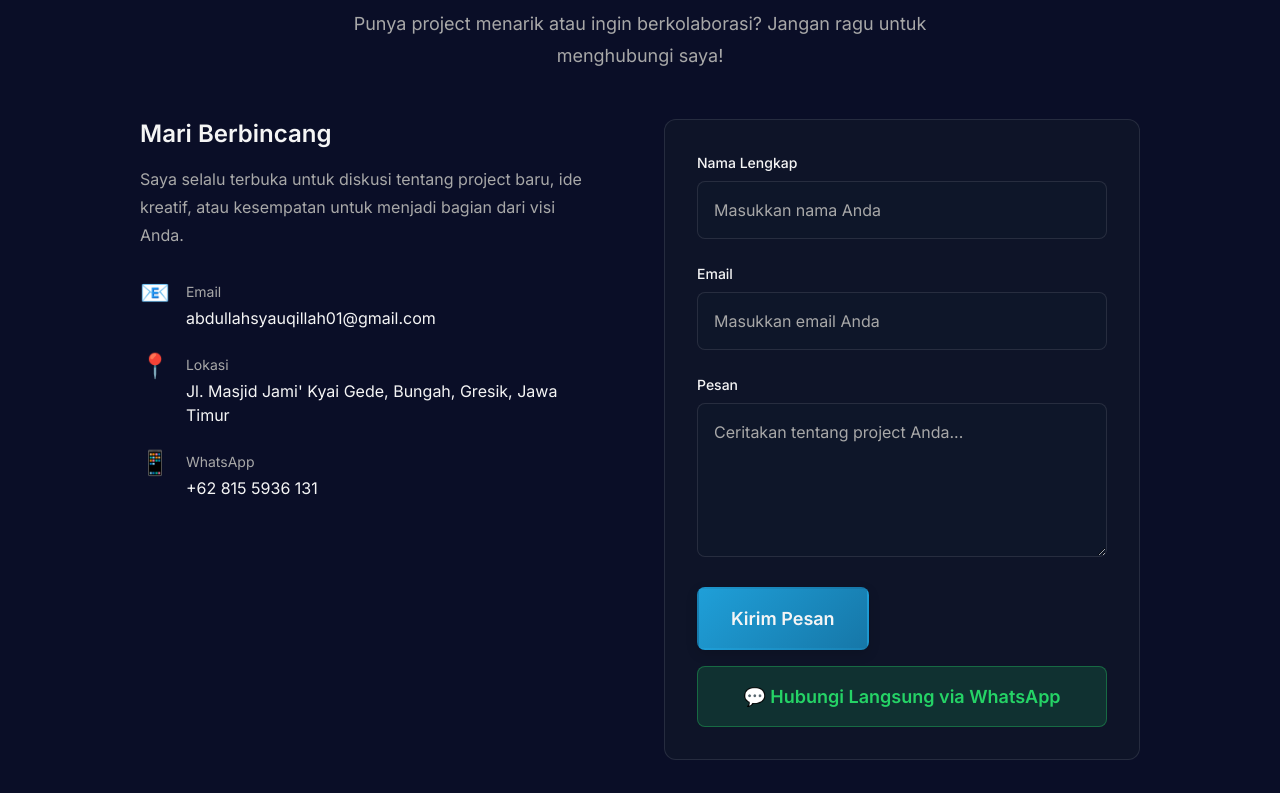
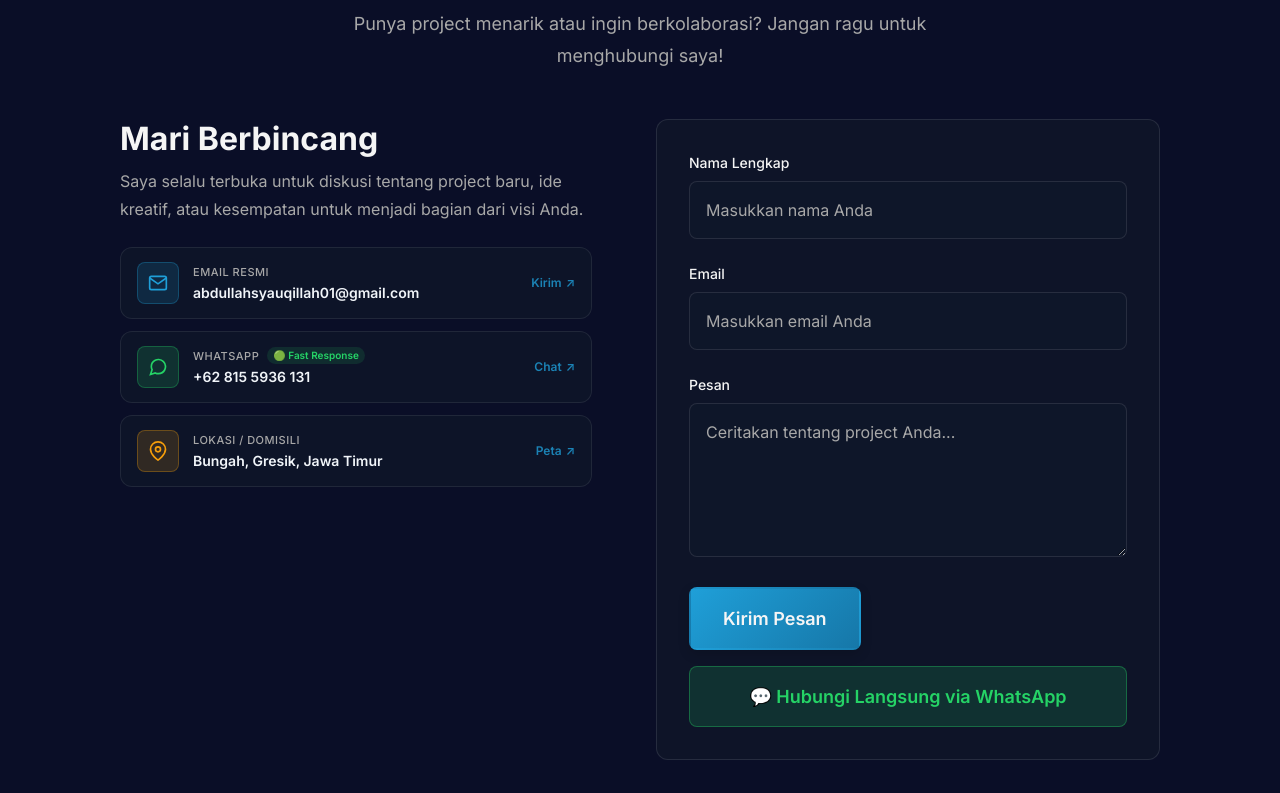
Before and after one commit to SyauQillah173/portofolio, a Vue app: page / in a window 1280 px wide. Shown: the part 7167-7960 px from the top of the page. Built offline with nearby package versions, Linux system fonts and the light colour scheme.

Commit message:
feat: make Contact section ultra-responsive on mobile and add multi-device backup/import sync

```diff
--- a/src/App.vue
+++ b/src/App.vue
@@ -93,42 +93,77 @@
                 </p>
 
                 <div class="contact-items">
-                  <div class="contact-item">
-                    <div class="contact-icon">📧</div>
-                    <div class="contact-details">
-                      <span class="contact-label">Email</span>
+                  <!-- Email Card -->
                   <a
                     href="mailto:abdullahsyauqillah01@gmail.com"
-                        class="contact-value"
-                        >abdullahsyauqillah01@gmail.com</a
+                    class="contact-card"
+                    title="Kirim Email ke Abdullah Syauqillah"
                   >
+                    <div class="contact-card-icon icon-email">
+                      <svg viewBox="0 0 24 24" fill="none" stroke="currentColor" stroke-width="2">
+                        <path d="M4 4h16c1.1 0 2 .9 2 2v12c0 1.1-.9 2-2 2H4c-1.1 0-2-.9-2-2V6c0-1.1.9-2 2-2z"/>
+                        <polyline points="22,6 12,13 2,6"/>
+                      </svg>
                     </div>
+                    <div class="contact-card-body">
+                      <span class="contact-card-label">Email Resmi</span>
+                      <span class="contact-card-val">abdullahsyauqillah01@gmail.com</span>
                     </div>
+                    <div class="contact-card-action">
+                      <span>Kirim</span>
+                      <span class="action-arrow">↗</span>
+                    </div>
+                  </a>
 
-                  <div class="contact-item">
-                    <div class="contact-icon">📍</div>
-                    <div class="contact-details">
-                      <span class="contact-label">Lokasi</span>
-                      <span class="contact-value"
-                        >Jl. Masjid Jami' Kyai Gede, Bungah, Gresik, Jawa Timur</span
-                      >
-                    </div>
-                  </div>
-
-                  <div class="contact-item">
-                    <div class="contact-icon">📱</div>
-                    <div class="contact-details">
-                      <span class="contact-label">WhatsApp</span>
+                  <!-- WhatsApp Card -->
                   <a
                     href="https://wa.me/628155936131?text=Halo%20Mas%20Syauqillah,%20saya%20melihat%20portofolio%20Anda%20dan%20tertarik%20untuk%20berkolaborasi"
-                        class="contact-value"
                     target="_blank"
                     rel="noopener noreferrer"
+                    class="contact-card contact-card-wa"
+                    title="Chat via WhatsApp"
                   >
-                        +62 815 5936 131
+                    <div class="contact-card-icon icon-wa">
+                      <svg viewBox="0 0 24 24" fill="none" stroke="currentColor" stroke-width="2">
+                        <path d="M21 11.5a8.38 8.38 0 0 1-.9 3.8 8.5 8.5 0 0 1-7.6 4.7 8.38 8.38 0 0 1-3.8-.9L3 21l1.9-5.7a8.38 8.38 0 0 1-.9-3.8 8.5 8.5 0 0 1 4.7-7.6 8.38 8.38 0 0 1 3.8-.9h.5a8.48 8.48 0 0 1 8 8v.5z"/>
+                      </svg>
+                    </div>
+                    <div class="contact-card-body">
+                      <div class="label-row">
+                        <span class="contact-card-label">WhatsApp</span>
+                        <span class="online-pill">🟢 Fast Response</span>
+                      </div>
+                      <span class="contact-card-val">+62 815 5936 131</span>
+                    </div>
+                    <div class="contact-card-action">
+                      <span>Chat</span>
+                      <span class="action-arrow">↗</span>
+                    </div>
                   </a>
+
+                  <!-- Lokasi Card -->
+                  <a
+                    href="https://maps.google.com/?q=Bungah+Gresik+Jawa+Timur"
+                    target="_blank"
+                    rel="noopener noreferrer"
+                    class="contact-card"
+                    title="Lihat Lokasi di Google Maps"
+                  >
+                    <div class="contact-card-icon icon-loc">
+                      <svg viewBox="0 0 24 24" fill="none" stroke="currentColor" stroke-width="2">
+                        <path d="M21 10c0 7-9 13-9 13s-9-6-9-13a9 9 0 0 1 18 0z"/>
+                        <circle cx="12" cy="10" r="3"/>
+                      </svg>
                     </div>
+                    <div class="contact-card-body">
+                      <span class="contact-card-label">Lokasi / Domisili</span>
+                      <span class="contact-card-val">Bungah, Gresik, Jawa Timur</span>
                     </div>
+                    <div class="contact-card-action">
+                      <span>Peta</span>
+                      <span class="action-arrow">↗</span>
+                    </div>
+                  </a>
                 </div>
               </div>
 
@@ -570,65 +605,160 @@ onUnmounted(() => {
 
 .contact-grid {
   display: grid;
-  grid-template-columns: 1fr 1fr;
-  gap: var(--space-2xl);
-  max-width: 1000px;
+  grid-template-columns: 1.05fr 1fr;
+  gap: var(--space-xl);
+  max-width: 1040px;
   margin: 0 auto;
+  align-items: start;
 }
 
 .contact-info {
-  padding-right: var(--space-xl);
+  display: flex;
+  flex-direction: column;
 }
 
 .contact-heading {
-  font-size: var(--font-size-xl);
-  font-weight: var(--font-weight-semibold);
+  font-size: var(--font-size-2xl);
+  font-weight: var(--font-weight-bold);
   color: var(--color-text-light);
-  margin-bottom: var(--space-md);
+  margin-bottom: var(--space-sm);
 }
 
 .contact-text {
   color: var(--color-text-muted);
   line-height: var(--line-height-relaxed);
-  margin-bottom: var(--space-xl);
+  margin-bottom: var(--space-lg);
+  font-size: var(--font-size-base);
 }
 
 .contact-items {
   display: flex;
   flex-direction: column;
-  gap: var(--space-lg);
+  gap: 12px;
 }
 
-.contact-item {
+/* Contact Cards (Mobile-friendly touch cards) */
+.contact-card {
   display: flex;
-  align-items: flex-start;
-  gap: var(--space-md);
+  align-items: center;
+  gap: 14px;
+  background: rgba(15, 23, 42, 0.75);
+  backdrop-filter: blur(8px);
+  -webkit-backdrop-filter: blur(8px);
+  border: 1px solid rgba(255, 255, 255, 0.08);
+  border-radius: var(--radius-lg);
+  padding: 14px 16px;
+  text-decoration: none;
+  transition: all var(--transition-fast);
+  color: var(--color-text-light);
+  box-sizing: border-box;
+  width: 100%;
 }
 
-.contact-icon {
-  font-size: var(--font-size-xl);
-  line-height: 1;
+.contact-card:hover {
+  transform: translateY(-2px);
+  border-color: rgba(31, 159, 216, 0.4);
+  background: rgba(15, 23, 42, 0.95);
+  box-shadow: 0 8px 24px rgba(0, 0, 0, 0.4), 0 0 20px rgba(31, 159, 216, 0.12);
 }
 
-.contact-details {
+.contact-card-wa:hover {
+  border-color: rgba(37, 211, 102, 0.5);
+  box-shadow: 0 8px 24px rgba(0, 0, 0, 0.4), 0 0 20px rgba(37, 211, 102, 0.15);
+}
+
+.contact-card-icon {
+  width: 42px;
+  height: 42px;
+  border-radius: var(--radius-md);
+  display: flex;
+  align-items: center;
+  justify-content: center;
+  flex-shrink: 0;
+  background: rgba(255, 255, 255, 0.05);
+  border: 1px solid rgba(255, 255, 255, 0.1);
+  color: var(--color-primary);
+}
+
+.contact-card-icon svg {
+  width: 20px;
+  height: 20px;
+}
+
+.icon-wa {
+  background: rgba(37, 211, 102, 0.15);
+  border-color: rgba(37, 211, 102, 0.3);
+  color: #25D366;
+}
+
+.icon-email {
+  background: rgba(31, 159, 216, 0.15);
+  border-color: rgba(31, 159, 216, 0.3);
+  color: #1F9FD8;
+}
+
+.icon-loc {
+  background: rgba(245, 158, 11, 0.15);
+  border-color: rgba(245, 158, 11, 0.3);
+  color: #F59E0B;
+}
+
+.contact-card-body {
+  flex: 1;
+  min-width: 0;
   display: flex;
   flex-direction: column;
-  gap: var(--space-xs);
+  gap: 2px;
 }
 
-.contact-label {
-  font-size: var(--font-size-sm);
-  color: var(--color-text-muted);
+.label-row {
+  display: flex;
+  align-items: center;
+  gap: 8px;
 }
 
-.contact-value {
-  color: var(--color-text-light);
-  text-decoration: none;
-  transition: color var(--transition-fast);
+.contact-card-label {
+  font-size: 11px;
+  font-weight: 500;
+  color: var(--color-text-muted);
+  text-transform: uppercase;
+  letter-spacing: 0.5px;
 }
 
-a.contact-value:hover {
+.online-pill {
+  font-size: 10px;
+  font-weight: 600;
+  color: #25D366;
+  background: rgba(37, 211, 102, 0.12);
+  padding: 1px 6px;
+  border-radius: var(--radius-full);
+}
+
+.contact-card-val {
+  font-size: 14px;
+  font-weight: 600;
+  color: #F1F5F9;
+  overflow: hidden;
+  text-overflow: ellipsis;
+  white-space: nowrap;
+  word-break: break-all;
+}
+
+.contact-card-action {
+  display: flex;
+  align-items: center;
+  gap: 4px;
+  font-size: 12px;
+  font-weight: 600;
   color: var(--color-primary);
+  flex-shrink: 0;
+  opacity: 0.8;
+  transition: transform var(--transition-fast);
+}
+
+.contact-card:hover .contact-card-action {
+  opacity: 1;
+  transform: translateX(3px);
 }
 
 /* Contact Form */
@@ -777,31 +907,42 @@ a.contact-value:hover {
   .contact-grid {
     grid-template-columns: 1fr;
     gap: var(--space-lg);
+    width: 100%;
+    max-width: 100%;
   }
 
   .contact-info {
     padding-right: 0;
-    text-align: center;
+    text-align: left;
   }
 
-  .contact-items {
-    align-items: center;
+  .contact-card {
+    padding: 10px 12px;
+    gap: 10px;
   }
 
-  .contact-item {
-    flex-direction: column;
-    align-items: center;
-    text-align: center;
+  .contact-card-icon {
+    width: 36px;
+    height: 36px;
   }
 
-  .contact-form {
-    padding: var(--space-md);
+  .contact-card-val {
+    font-size: 12px;
+  }
+
+  .contact-card-action {
+    display: none;
+  }
+
+  .contact-form-wrapper {
+    padding: 16px 12px;
+    border-radius: var(--radius-lg);
   }
 
   .form-input,
   .form-textarea {
-    padding: var(--space-sm);
-    font-size: var(--font-size-sm);
+    padding: 10px 12px;
+    font-size: 16px !important;
   }
 }
 
@@ -815,21 +956,32 @@ a.contact-value:hover {
   .contact-grid {
     grid-template-columns: 1fr;
     gap: var(--space-xl);
+    width: 100%;
+    max-width: 100%;
   }
 
   .contact-info {
     padding-right: 0;
-    text-align: center;
+    text-align: left;
   }
 
-  .contact-items {
-    align-items: center;
+  .contact-card {
+    padding: 12px 14px;
   }
 
-  .contact-item {
-    flex-direction: column;
-    align-items: center;
-    text-align: center;
+  .contact-card-action {
+    display: none;
+  }
+
+  .contact-form-wrapper {
+    padding: 20px 16px;
+    border-radius: var(--radius-lg);
+  }
+
+  .form-input,
+  .form-textarea {
+    font-size: 16px !important;
+    padding: 12px 14px;
   }
 }
 
--- a/src/composables/usePortfolioStore.js
+++ b/src/composables/usePortfolioStore.js
@@ -271,6 +271,32 @@ export function usePortfolioStore() {
     URL.revokeObjectURL(url);
   };
 
+  /**
+   * Import works from JSON file or object
+   */
+  const importBackup = (jsonData) => {
+    try {
+      const parsed = typeof jsonData === "string" ? JSON.parse(jsonData) : jsonData;
+      if (parsed && Array.isArray(parsed.works)) {
+        works.value = parsed.works;
+        if (Array.isArray(parsed.categories)) {
+          categories.value = parsed.categories;
+        }
+        saveWorksToStorage();
+        return { success: true, count: parsed.works.length };
+      } else if (Array.isArray(parsed)) {
+        works.value = parsed;
+        saveWorksToStorage();
+        return { success: true, count: parsed.length };
+      } else {
+        return { success: false, message: "Format file JSON tidak valid! Pastikan file berisi data karya." };
+      }
+    } catch (e) {
+      console.error("Import failed:", e);
+      return { success: false, message: "Gagal membaca file JSON: " + e.message };
+    }
+  };
+
   return {
     works,
     categories,
@@ -283,5 +309,6 @@ export function usePortfolioStore() {
     deleteWork,
     resetToDefault,
     downloadBackup,
+    importBackup,
   };
 }
```
Also changed, not shown: src/components/admin/AdminDashboard.vue (+100 -3 lines). Lines whose indentation alone changed are shown as unchanged.
